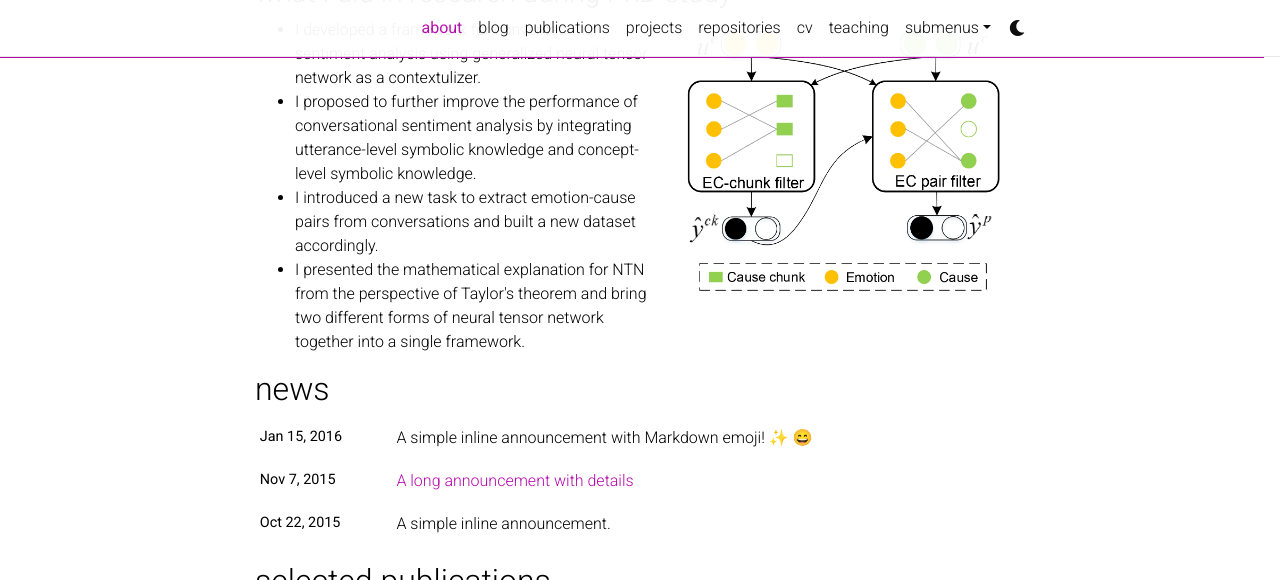
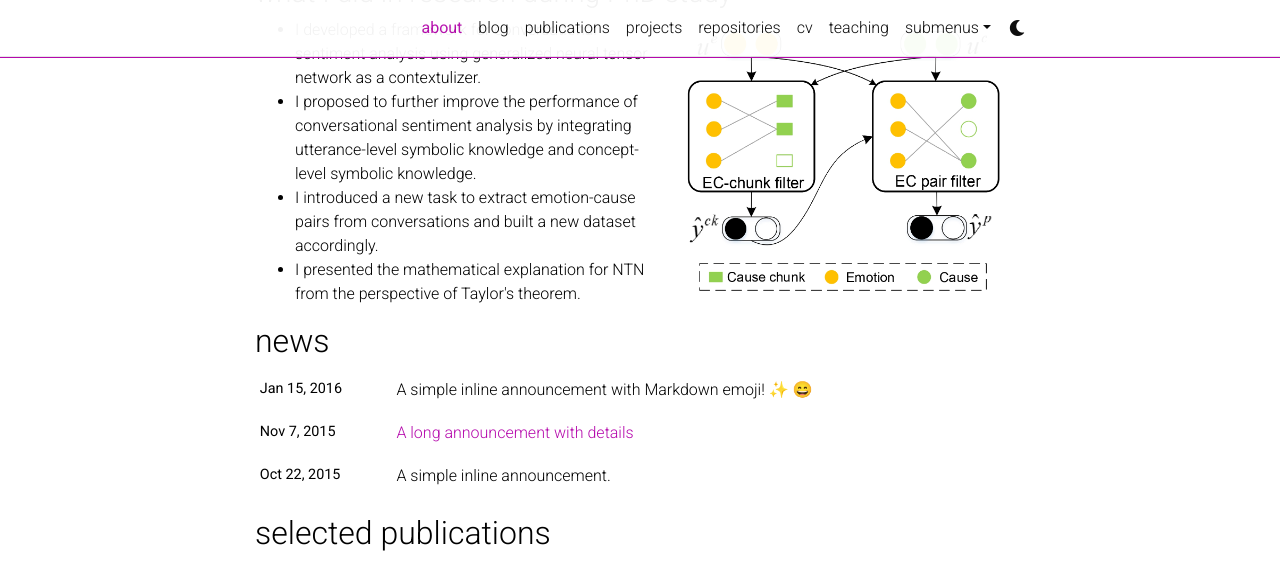
Before and after one commit to Maxwe11y/Maxwe11y.github.io, a Jekyll site: the page built from _pages/about.md, in a window 1280 px wide and 900 px high, scrolled down 1305 px, cut to the strip 0-580 px from the top of the window. Built offline with Jekyll 4.4.1, drawn with Linux system fonts in a browser that asks for light colours; full-size pictures stand in for the smaller copies a plugin makes; emoji names are drawn with the system emoji font; comment, search, counter and statistics services are not loaded; a style sheet for code colours, icons or effects is not loaded.

Commit message:
Update about.md

```diff
--- a/_pages/about.md
+++ b/_pages/about.md
@@ -29,5 +29,5 @@ My diverse educational background (biology, industrial engineering, management s
     <li>I developed a framework for conversational sentiment analysis using generalized neural tensor network as a contextulizer.</li>
     <li>I proposed to further improve the performance of conversational sentiment analysis by integrating utterance-level symbolic knowledge and concept-level symbolic knowledge.</li>
     <li>I introduced a new task to extract emotion-cause pairs from conversations and built a new dataset accordingly.</li>
-    <li>I presented the mathematical explanation for NTN from the perspective of Taylor's theorem and bring two different forms of neural tensor network together into a single framework.</li>
+    <li>I presented the mathematical explanation for NTN from the perspective of Taylor's theorem.</li>
   </ul>
```
